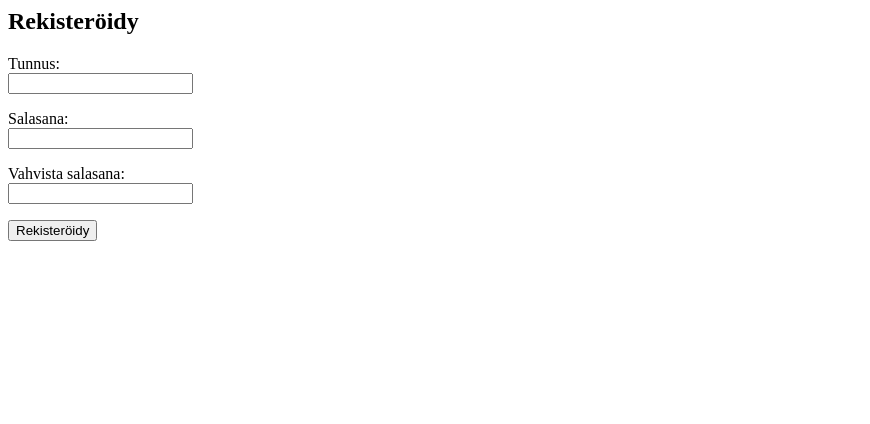
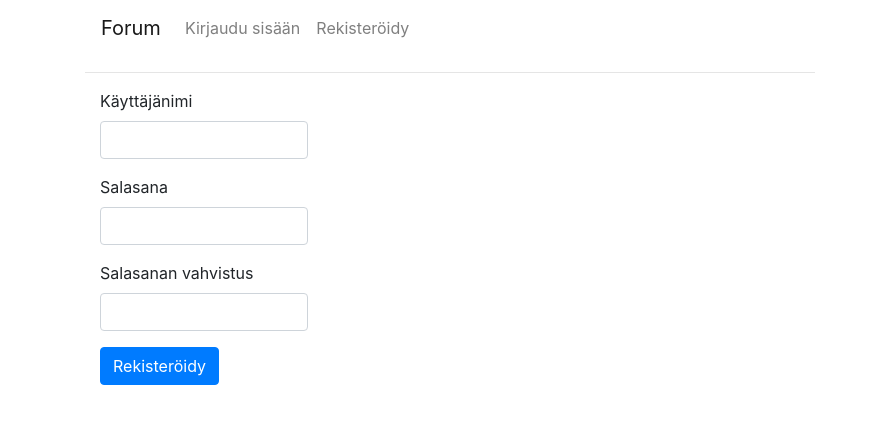
Before and after one commit to LauriKajakko/forum, a Flask app: page /register in a window 1280 px wide. Shown: the top 424 px of the page, without its empty margins (0-870 px from the left). Run offline with Flask 2, Linux system fonts and the light colour scheme; some libraries are stand-ins or nearby versions.

Commit message:
better styles

```diff
--- a/routes.py
+++ b/routes.py
@@ -163,6 +163,11 @@ def post_message():
             "error.html",
             message="Viesti saa olla enintään 200 merkkiä pitkä"
         )
+    if len(content) < 1:
+        return render_template(
+            "error.html",
+            message="Viesti ei saa olla tyhjä"
+        )
     thread_id = request.form["thread_id"]
     user_id = session["user_id"]
     success = messages.create_message(content, thread_id, user_id)
--- a/templates/auth/register.html
+++ b/templates/auth/register.html
@@ -1,10 +1,29 @@
-<h2>Rekisteröidy</h2>
-<form action="/register" method="POST">
-<p>Tunnus:<br>
-<input type="text" name="username"></p>
-<p>Salasana:<br>
-<input type="password" name="password"></p>
-<p>Vahvista salasana:<br>
-  <input type="password" name="password-confirm"></p>
-<input type="submit" value="Rekisteröidy">
-</form>
+{% extends "./layouts/main.html" %}
+{% block title %}Kirjautuminen{% endblock %}
+{% block content %}
+{% if session.username %}
+<p>Olet kirjautunut nimellä {{ session.username }}</p>
+<a href="/logout">Kirjaudu ulos</a>
+{% else %}
+<div class="row">
+  <div class="col-8">
+    <form action="/register" method="POST">
+      <div class="form-group col-6">
+        <label for="inputUsername">Käyttäjänimi</label>
+        <input type="text" name="username" class="form-control" id="inputUsername">
+      </div>
+      <div class="form-group col-6">
+        <label for="inputPassword">Salasana</label>
+        <input type="password" name="password" class="form-control" id="inputPassword">
+      </div>
+      <div class="form-group col-6">
+        <label for="inputPassword">Salasanan vahvistus</label>
+        <input type="password" name="password-confirm" class="form-control" id="inputPassword">
+      </div>
+      <div class="form-group col-6">
+        <button type="submit" class="btn btn-primary">Rekisteröidy</button>
+      </div>
+    </form>
+  </div>
+{% endif %}
+{% endblock %}
--- a/templates/layouts/main.html
+++ b/templates/layouts/main.html
@@ -1,14 +1,33 @@
 <!doctype html>
+<link rel="stylesheet" href="https://stackpath.bootstrapcdn.com/bootstrap/4.5.0/css/bootstrap.min.css">
 <title>Forum - {% block title %}{% endblock %}</title>
-<h1>Forum</h1>
-<a href="/">Etusivu</a>
+<div class="container">
+  <div class="row">
+    <div class="col-8">
+      <nav class="navbar navbar-expand-sm navbar-light">
+        <a class="navbar-brand" href="/">Forum</a>
+        <ul class="navbar-nav">
           {% if session.username %}
-<a href="/profile/{{ session.username }}">Profiili</a>
-<a href="/logout">Kirjaudu ulos</a>
+          <li class="nav-item">
+            <a class="nav-link" href="/profile/{{ session.username }}">Profiili</a>
+          </li>
+          <li class="nav-item">
+            <a class="nav-link" href="/logout">Kirjaudu ulos</a>
+          </li>
           {% else %}
-<a href="/login">Kirjautuminen</a>
-<a href="/register">Rekisteröidy</a>
+          <li class="nav-item">
+            <a class="nav-link" href="/login">Kirjaudu sisään</a>
+          </li>
+          <li class="nav-item">
+            <a class="nav-link" href="/register">Rekisteröidy</a>
+          </li>
           {% endif %}
+        </ul>
+      </nav>
+
       <hr>
       {% block content %}{% endblock %}
       <hr>
+    </div>
+  </div>
+</div>
```
Also changed, not shown: schema.sql (+0 -11 lines), templates/auth/login.html (+21 -9 lines), templates/index.html (+26 -20 lines). Lines whose indentation alone changed are shown as unchanged.
